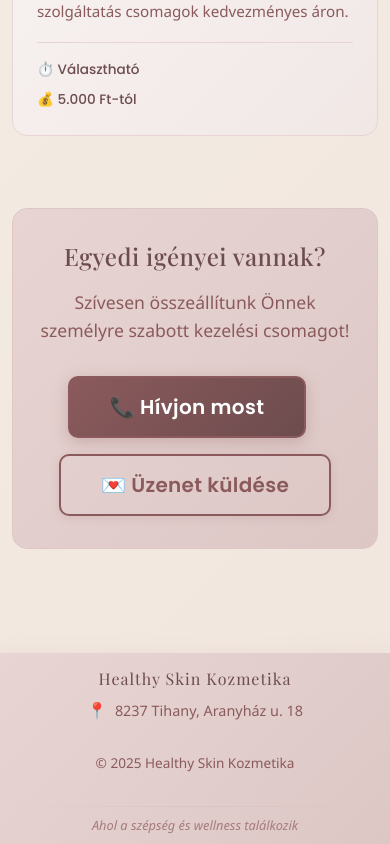
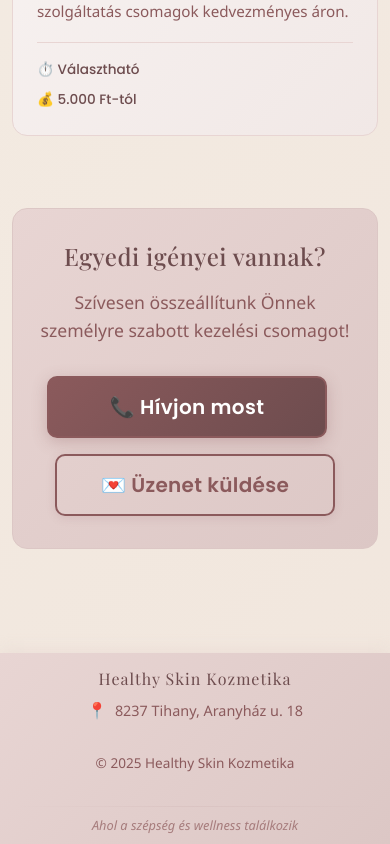
Before and after one commit to kleinalex-01/PORTFOLIO-Kozmetika-web-app, a React (Vite) app: page /szolgaltatasok/egyeb in a window 390 px wide. Shown: the part 2971-3815 px from the top of the page. Built offline with nearby package versions, Linux system fonts and the light colour scheme.

Commit message:
Netlify deploy commit

```diff
--- a/src/App.css
+++ b/src/App.css
@@ -1119,6 +1119,12 @@ p {
     max-width: 280px;
   }
 
+  /* Service CTA buttons alignment on mobile */
+  .btn-service-primary, .btn-service-secondary {
+    width: 100%;
+    max-width: 280px;
+  }
+
   /* Contact form button should be full width on mobile */
   form .btn-custom {
     max-width: none;
--- a/src/components/Kapcsolat.tsx
+++ b/src/components/Kapcsolat.tsx
@@ -39,6 +39,7 @@ const Kapcsolat: React.FC = () => {
       setFormData({ name: '', email: '', message: '' })
       setSubmitMessage('Az email kliens megnyílt az üzenettel. Köszönjük!')
     } catch (error) {
+      console.error('Contact form error:', error)
       setSubmitMessage('Hiba történt. Kérjük, próbálja újra vagy hívjon minket.')
     } finally {
       setIsSubmitting(false)
```
Also changed, not shown: src/App.tsx (+8 -8 lines), tsconfig.app.json (+4 -4 lines), 1 other file (tests, documents, lock files or other folders).
